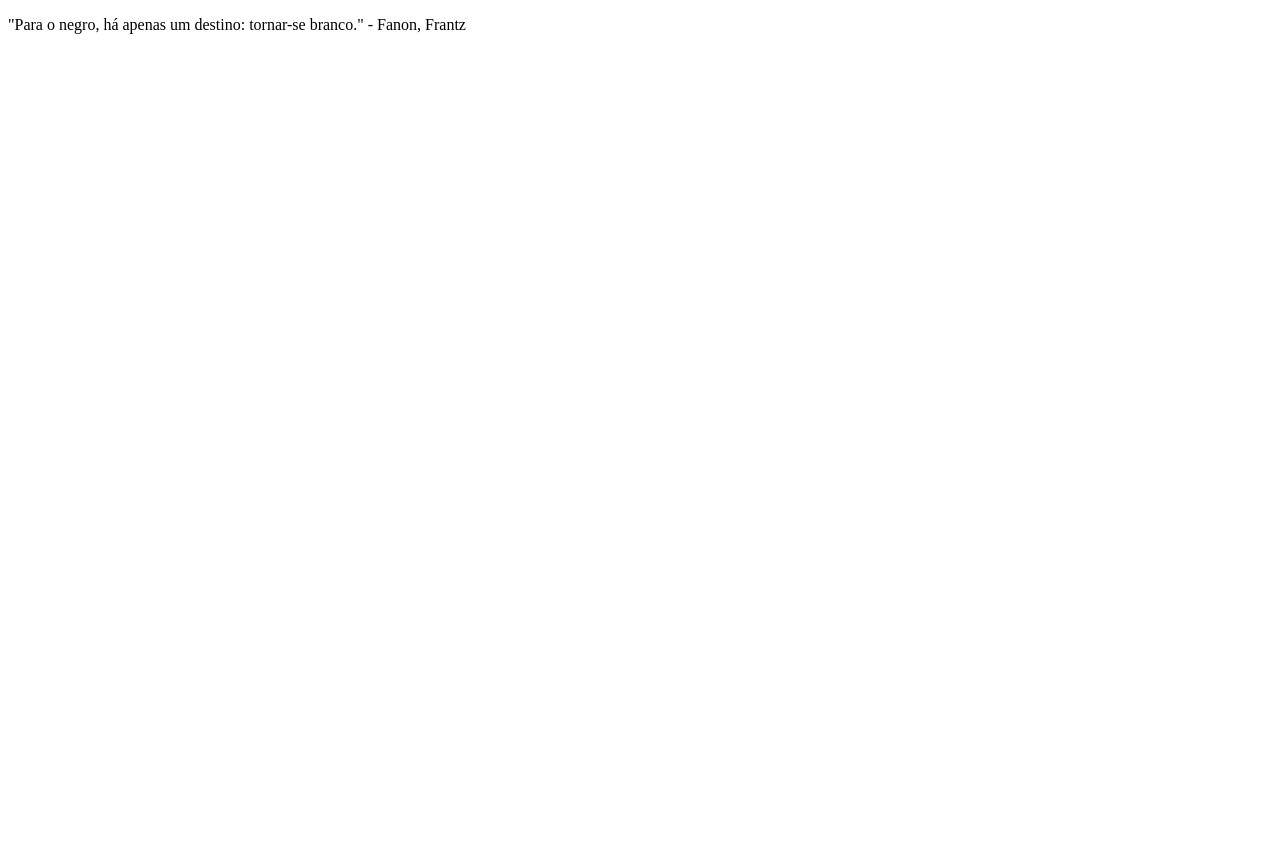
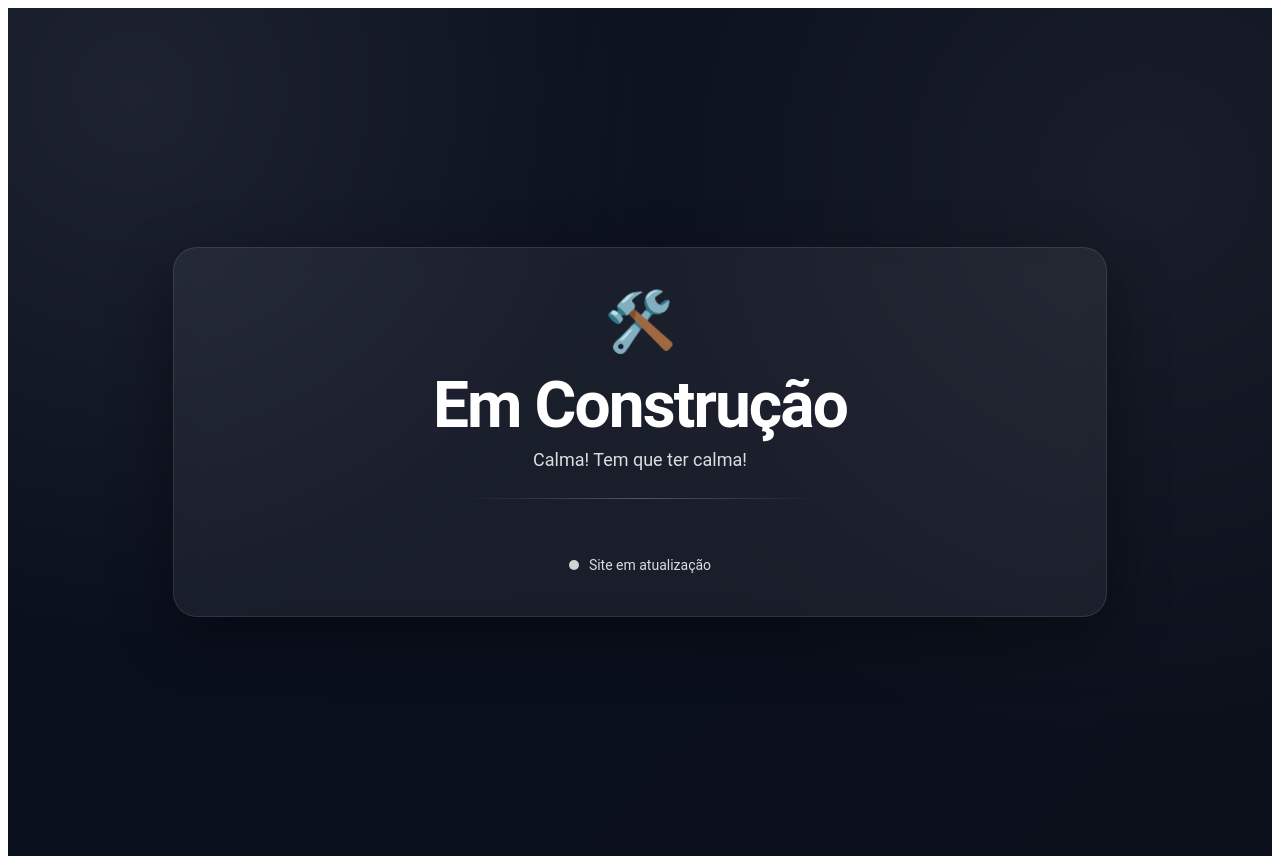
Before and after one commit to KaioFerr/clone-tabnews, a Next.js app: page / in a window 1280 px wide. Before the commit the page ends 800 px from the top, so only its background shows below. Built offline with nearby package versions, Linux system fonts and the light colour scheme.

Commit message:
add Under Construction page

```diff
--- a/pages/index.js
+++ b/pages/index.js
@@ -1,9 +1,123 @@
-function Home() {
+export default function Home() {
   return (
-    <p>
-      "Para o negro, há apenas um destino: tornar-se branco." - Fanon, Frantz
-    </p>
+    <main style={styles.page}>
+      <div style={styles.card}>
+        <div style={styles.icon} aria-hidden>
+          🛠️
+        </div>
+
+        <h1 style={styles.title}>
+          Em Construção <span style={styles.titleDots}></span>
+        </h1>
+
+        <p style={styles.subtitle}>
+          Calma! Tem que ter calma!
+        </p>
+
+        <div style={styles.divider} />
+
+        <footer style={styles.footer}>
+          <span style={styles.pulse} /> Site em atualização
+        </footer>
+      </div>
+    </main>
   );
 }
 
-export default Home;
+const styles = {
+  page: {
+    height: "100dvh",
+    display: "grid",
+    placeItems: "center",
+    padding: 24,
+    fontFamily: "Roboto, system-ui, -apple-system, Segoe UI, Arial, sans-serif",
+    background:
+      "radial-gradient(circle at 10% 10%, rgba(255,255,255,0.08), transparent 40%), radial-gradient(circle at 90% 20%, rgba(255,255,255,0.06), transparent 45%), linear-gradient(135deg, #0b1020, #0a0f1a)",
+    color: "white",
+  },
+  card: {
+    width: "min(860px, 100%)",
+    padding: "42px 36px",
+    borderRadius: 24,
+    background: "rgba(255,255,255,0.06)",
+    border: "1px solid rgba(255,255,255,0.10)",
+    boxShadow: "0 20px 60px rgba(0,0,0,0.40)",
+    backdropFilter: "blur(10px)",
+    textAlign: "center",
+  },
+  icon: {
+    fontSize: 56,
+    marginBottom: 10,
+    display: "inline-block",
+    animation: "float 2.6s ease-in-out infinite",
+  },
+  title: {
+    fontSize: "clamp(36px, 5vw, 72px)",
+    margin: "6px 0 10px",
+    letterSpacing: "-0.03em",
+    lineHeight: 1.05,
+  },
+  titleDots: {
+    opacity: 0.95,
+  },
+  subtitle: {
+    margin: 0,
+    opacity: 0.85,
+    fontSize: 18,
+  },
+  divider: {
+    margin: "28px auto",
+    width: "min(360px, 75%)",
+    height: 1,
+    background:
+      "linear-gradient(90deg, transparent, rgba(255,255,255,0.25), transparent)",
+  },
+  quote: {
+    margin: 0,
+    fontSize: 18,
+    opacity: 0.9,
+    lineHeight: 1.5,
+  },
+  author: {
+    opacity: 0.8,
+    fontSize: 15,
+  },
+  footer: {
+    marginTop: 30,
+    display: "inline-flex",
+    gap: 10,
+    alignItems: "center",
+    opacity: 0.85,
+    fontSize: 14,
+  },
+  pulse: {
+    width: 10,
+    height: 10,
+    borderRadius: 999,
+    background: "rgba(255,255,255,0.95)",
+    boxShadow: "0 0 0 0 rgba(255,255,255,0.40)",
+    animation: "pulse 1.1s ease-in-out infinite",
+    display: "inline-block",
+  },
+};
+
+
+if (typeof document !== "undefined") {
+  const id = "construction-animations";
+  if (!document.getElementById(id)) {
+    const style = document.createElement("style");
+    style.id = id;
+    style.innerHTML = `
+      @keyframes float {
+        0%, 100% { transform: translateY(0) rotate(-6deg); }
+        50% { transform: translateY(-10px) rotate(6deg); }
+      }
+      @keyframes pulse {
+        0% { transform: scale(1); box-shadow: 0 0 0 0 rgba(255,255,255,0.35); }
+        70% { transform: scale(1.0); box-shadow: 0 0 0 10px rgba(255,255,255,0); }
+        100% { transform: scale(1); box-shadow: 0 0 0 0 rgba(255,255,255,0); }
+      }
+    `;
+    document.head.appendChild(style);
+  }
+}
```
